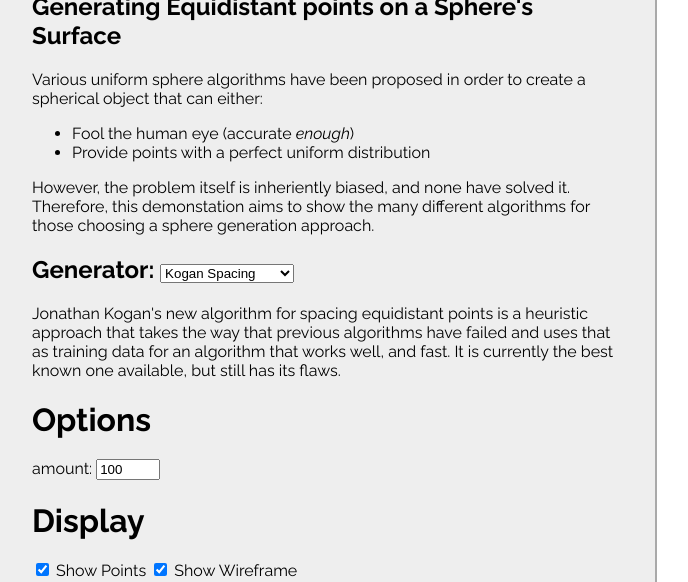
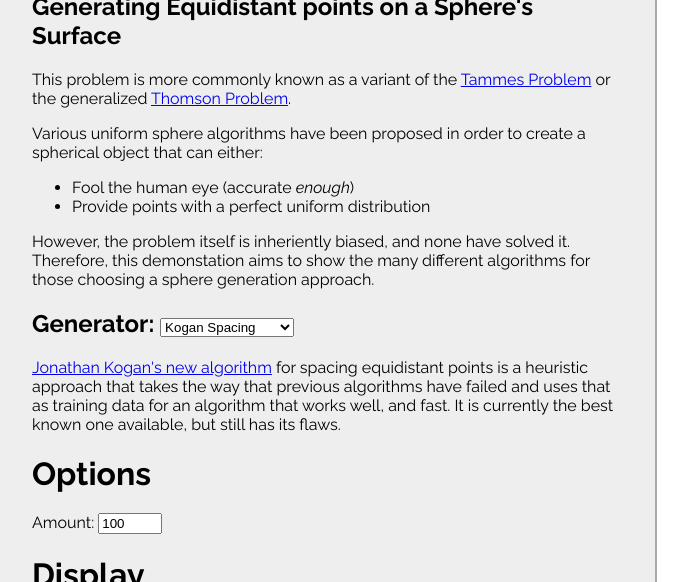
Before and after one commit to LeoDog896/point-sphere, a SvelteKit app: page / in a window 1280 px wide. Shown: the part 120-702 px from the top of the page, without its empty margins (0-688 px from the left). Built offline with nearby package versions, Linux system fonts and the light colour scheme.

Commit message:
feat: link jkogan's method

```diff
--- a/src/lib/methods/index.ts
+++ b/src/lib/methods/index.ts
@@ -28,13 +28,15 @@ export function neg(p: Point) {
 export const generators: SphereGenerator[] = [
 	{
 		name: 'Kogan Spacing',
-		description: `Jonathan Kogan's new algorithm for spacing equidistant points is a heuristic approach that takes the way that previous algorithms have failed and uses that as training data for an algorithm that works well, and fast. It is currently the best known one available, but still has its flaws.`,
+		description: `<a href="https://scholar.rose-hulman.edu/cgi/viewcontent.cgi?article=1387&context=rhumj">Jonathan Kogan's new algorithm</a> for spacing
+		equidistant points is a heuristic approach that takes the way that previous algorithms have failed and uses that as training data for an algorithm that works well,
+		and fast. It is currently the best known one available, but still has its flaws.`,
 		gen: jkogan,
 		pure: true,
 		offset: [0, 0, 0],
 		params: [
 			{
-				name: 'amount',
+				name: 'Amount',
 				from: 1,
 				to: 500,
 				value: 100
@@ -49,7 +51,7 @@ export const generators: SphereGenerator[] = [
 		offset: [0, 0, 0],
 		params: [
 			{
-				name: 'amount',
+				name: 'Amount',
 				from: 1,
 				to: 500,
 				value: 100
@@ -74,7 +76,7 @@ export const generators: SphereGenerator[] = [
 		offset: [0, 0, 0],
 		params: [
 			{
-				name: 'amount',
+				name: 'Amount',
 				from: 1,
 				to: 500,
 				value: 100
--- a/src/routes/+page.svelte
+++ b/src/routes/+page.svelte
@@ -37,6 +37,11 @@
 		<h1>Point Spheres</h1>
 		<h2>Generating Equidistant points on a Sphere's Surface</h2>
 		<p>
+			This problem is more commonly known as a variant of
+			the <a href="https://en.wikipedia.org/wiki/Tammes_problem">Tammes Problem</a> or the
+			generalized <a href="https://en.wikipedia.org/wiki/Thomson_problem">Thomson Problem</a>.
+		</p>
+		<p>
 			Various uniform sphere algorithms have been proposed in order to create a spherical object
 			that can either:
 		</p>
@@ -62,7 +67,7 @@
 			</h2>
 
 			<p>
-				{generator.description}
+				{@html generator.description}
 			</p>
 		{/if}
 
```
